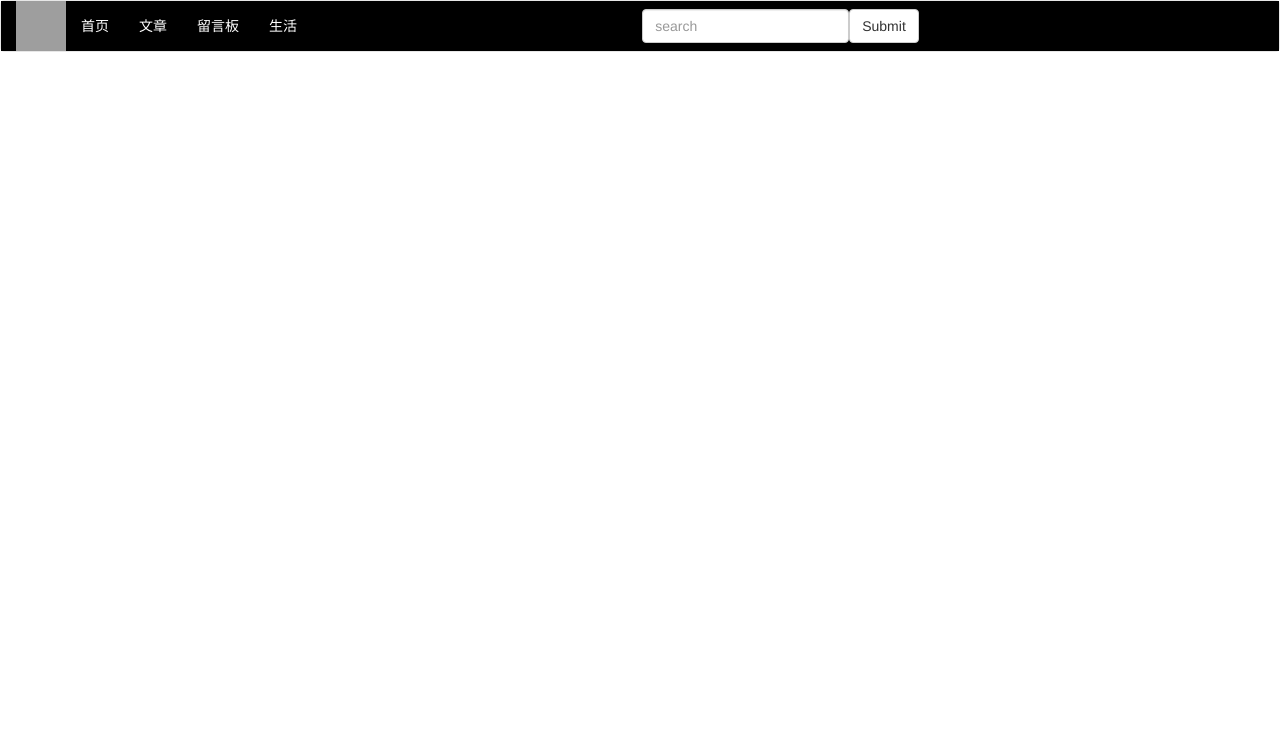
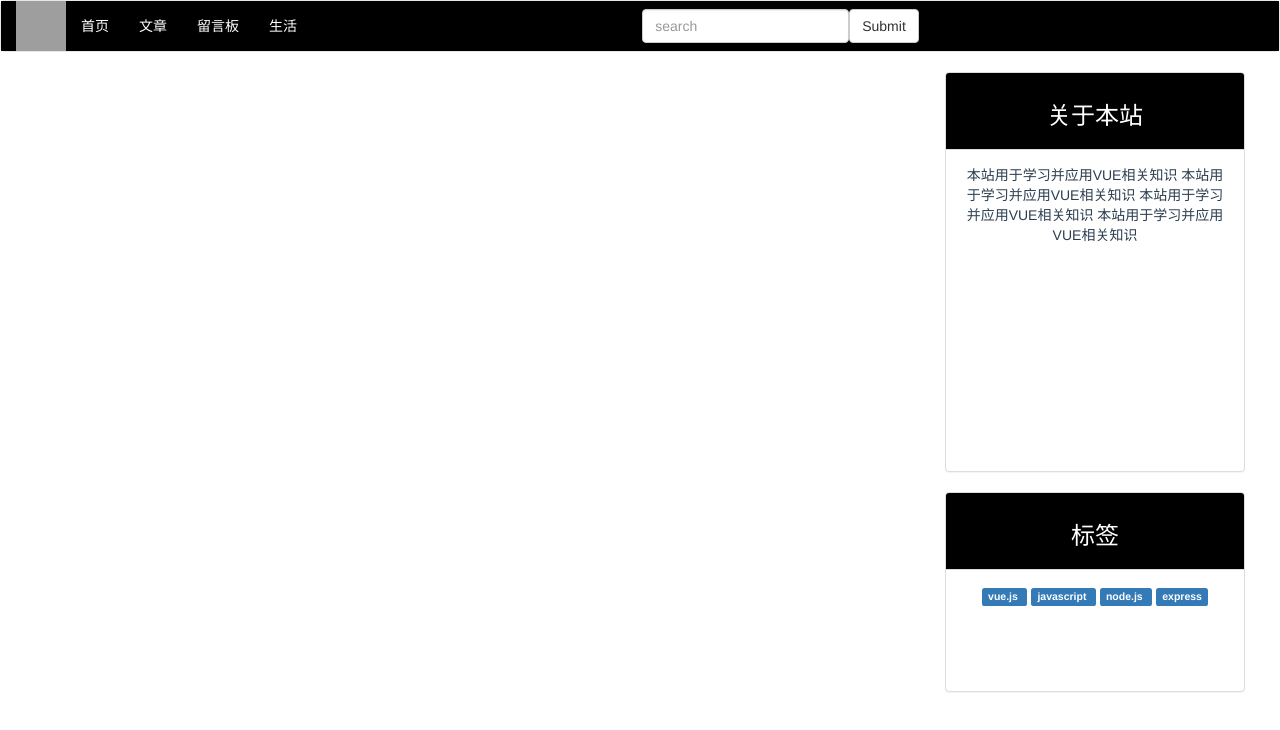
Before and after one commit to cappuccinoX/vue-project-blog, a Vue app: page / in a window 1280 px wide. Shown: the top 730 px of the page. Built offline with nearby package versions, Linux system fonts and the light colour scheme; grey boxes are pictures that could not be loaded.

Commit message:
update
update

```diff
--- a/src/App.vue
+++ b/src/App.vue
@@ -1,16 +1,26 @@
 <template>
   <div id="app">
     <tab></tab>
+    <div class="container-fluid">
+      <about></about>
+    </div>
+    <div class="container-fluid">
+      <gate-way></gate-way>
+    </div>
     <router-view/>
   </div>
 </template>
 
 <script>
 import tab from '@/components/tab'
+import about from '@/components/base/about'
+import gateWay from '@/components/base/gateWay'
 
 export default {
   components: {
-    tab
+    tab,
+    about,
+    gateWay
   }
 }
 </script>
--- /dev/null
+++ b/src/components/base/about.vue
@@ -0,0 +1,36 @@
+<template>
+  <div id="about" class="panel panel-default">
+    <div class="panel-heading" id="title">
+      <h3 class="=panel-title">
+        关于本站
+      </h3>
+    </div>
+    <div class="panel-body">
+      {{msg}}
+    </div>
+  </div>
+</template>
+<script>
+export default {
+  data () {
+    return {
+      msg: '本站用于学习并应用VUE相关知识\r\n本站用于学习并应用VUE相关知识\r\n本站用于学习并应用VUE相关知识\r\n本站用于学习并应用VUE相关知识\r\n'
+    }
+  }
+}
+</script>
+<style>
+#about {
+  width: 300px;
+  height: 400px;
+  float: right;
+  margin-right:20px
+}
+#title {
+  background: black;
+}
+h3 {
+  color: white;
+  text-align: center;
+}
+</style>
--- /dev/null
+++ b/src/components/base/gateWay.vue
@@ -0,0 +1,43 @@
+<template>
+  <div id="tags" class="panel panel-default">
+    <div class="panel-heading" id="title">
+      <h3 class="=panel-title">
+        标签
+      </h3>
+    </div>
+    <div class="panel-body">
+      <span v-for="item in tags" v-bind:key="item.name" class="label label-primary" :style=""> {{item.name}} </span>
+    </div>
+  </div>
+</template>
+<script>
+export default {
+  data () {
+    return {
+      tags: [{name: 'vue.js', color: 'green'}, {name: 'javascript', color: 'red'}, {name: 'node.js', color: 'blue'}, {name: 'express', color: 'orange'}]
+    }
+  },
+  computed: {
+
+  }
+}
+</script>
+<style>
+  #tags {
+    width: 300px;
+    height: 200px;
+    float: right;
+    margin-right:20px
+  }
+  #title {
+    background: black;
+  }
+  h3 {
+    color: white;
+    text-align: center;
+  }
+  span {
+    margin: 2px;
+    padding: 2px
+  }
+</style>
--- a/src/components/tab.vue
+++ b/src/components/tab.vue
@@ -1,6 +1,6 @@
 <template>
   <nav class="navbar navbar-default" role="navigation">
-    <div class="container-fluid">
+    <div class="container-fluid" style="background-color: black">
       <div class="navbar-header">
         <img src="../assets/image/logo.png" height="50" width="50">
       </div>
@@ -39,7 +39,4 @@ export default {
 .router-link-active {
   background: gray;
 }
-.container-fluid {
-  background: black;
-}
 </style>
```
Also changed, not shown: src/components/introduction.vue (deleted).
